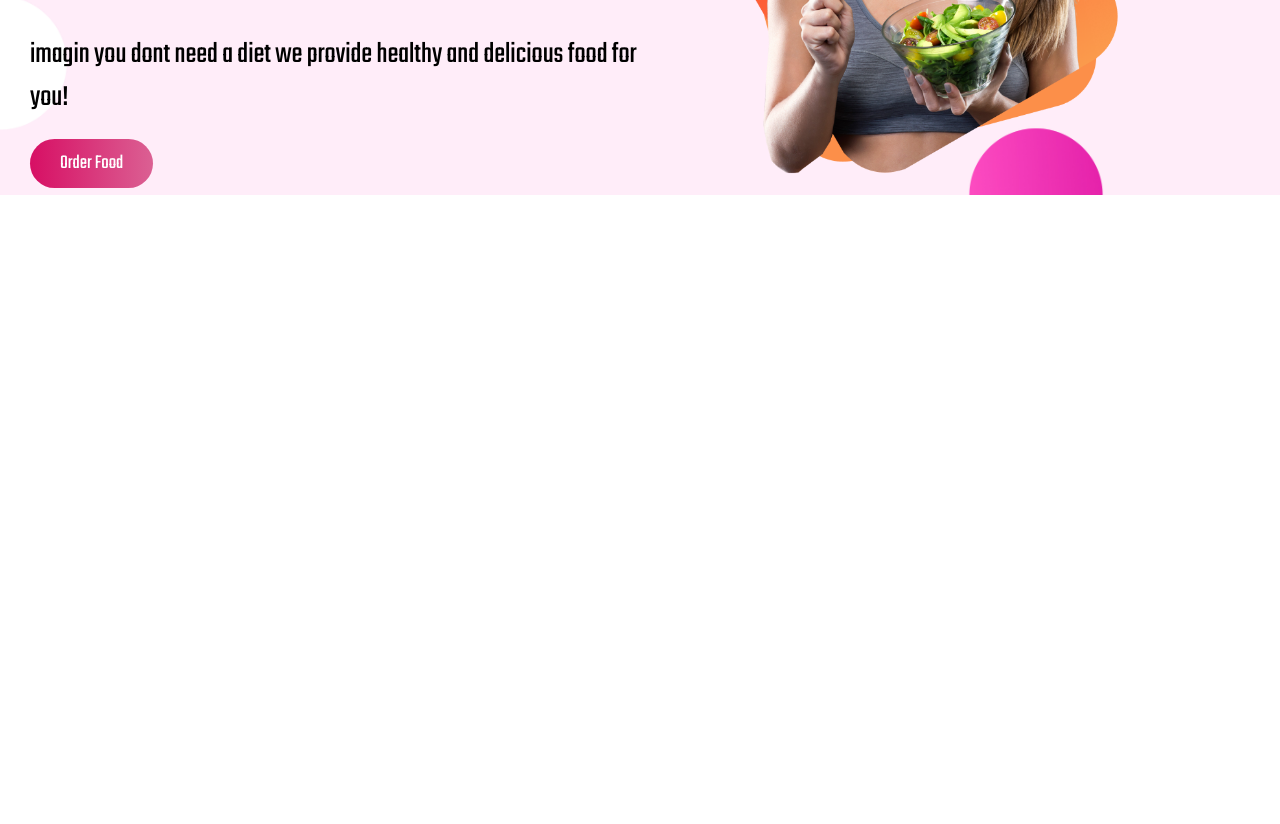
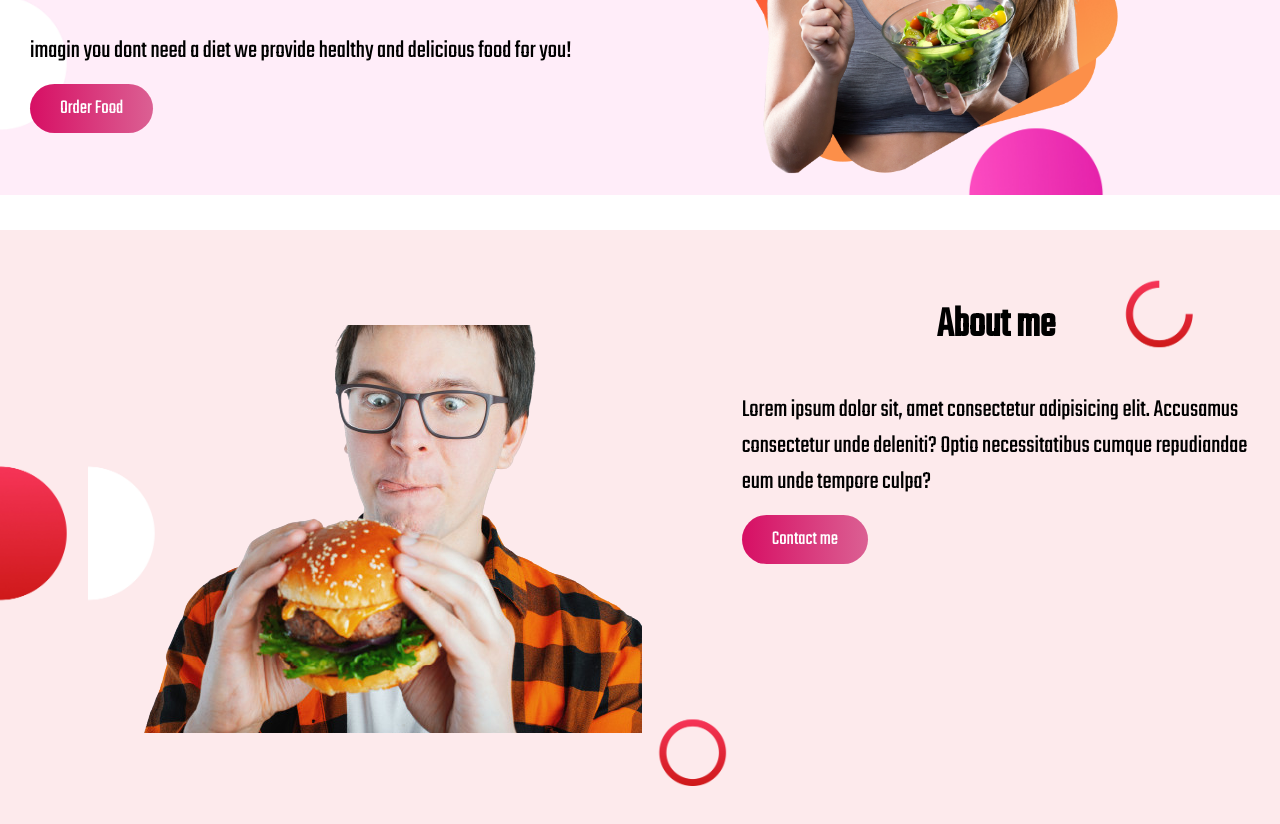
Before and after one commit to Shimanta12/food-hub, a plain HTML site: page index.html in a window 1280 px wide. Shown: the part 412-1236 px from the top of the page. Before the commit the page ends 800 px from the top, so only its background shows below. Drawn offline with Linux system fonts and the light colour scheme.

Commit message:
about me added

```diff
--- a/index.html
+++ b/index.html
@@ -18,9 +18,9 @@
 
         <nav id="nav-bar">
             <a class="link-button nav-link" href="#home">Home</a>
-            <a class="link-button nav-link" href="about-me">About me</a>
-            <a class="link-button nav-link" href="my-recipe">My recipe</a>
-            <a class="link-button nav-link" href="contact">Contact</a>
+            <a class="link-button nav-link" href="#about-me">About me</a>
+            <a class="link-button nav-link" href="#my-recipe">My recipe</a>
+            <a class="link-button nav-link" href="#contact">Contact</a>
         </nav>
         <div class="flexible-container">
             <div class="half-width">
@@ -30,8 +30,21 @@
                 <p>imagin you dont need a diet we provide healthy and delicious food for you!</p>
                 <a class="link-button" href="">Order Food</a>
             </div>
+            <div class="half-width home-image">
+                <img src="images/female/Group 8425.png" alt="">
+            </div>
+        </div>
+    </section>
+    <section id="about-me">
+        <div class="flexible-container">
+            <div class="half-width about-image">
+                <img src="images/male/young-guy-holding-fresh-burger_79782-176-removebg-preview.png" alt="">
+            </div>
             <div class="half-width">
-                <img src="images/female/Group 8425.png" alt="">
+                <h1 style="text-align: center;">About me</h1>
+                <p>Lorem ipsum dolor sit, amet consectetur adipisicing elit. Accusamus consectetur unde deleniti? Optio
+                    necessitatibus cumque repudiandae eum unde tempore culpa?</p>
+                <a class="link-button" href="">Contact me</a>
             </div>
         </div>
     </section>
--- a/style.css
+++ b/style.css
@@ -7,7 +7,7 @@ h1{
     font-size: 43px;
 }
 p{
-    font-size: 30px;
+    font-size: 25px;
 }
 .pink-text{
     color: #d70f64;
@@ -33,7 +33,7 @@ p{
 .half-width{
     width: 50%;
 }
-.half-width img{
+.home-image img{
     width: 70%;
     margin-left: 70px;
 }
@@ -45,3 +45,14 @@ p{
     padding: 10px 30px;
     border-radius: 25px;
 }
+#about-me{
+    background-size: 100%;
+    background-image: url(images/shapes/Frame\ 58.jpg);
+    background-repeat: no-repeat;
+    width: 100%;
+    height: 595px;
+}
+.about-image{
+    width: 70%;
+    margin-top: 65px;
+}
```
